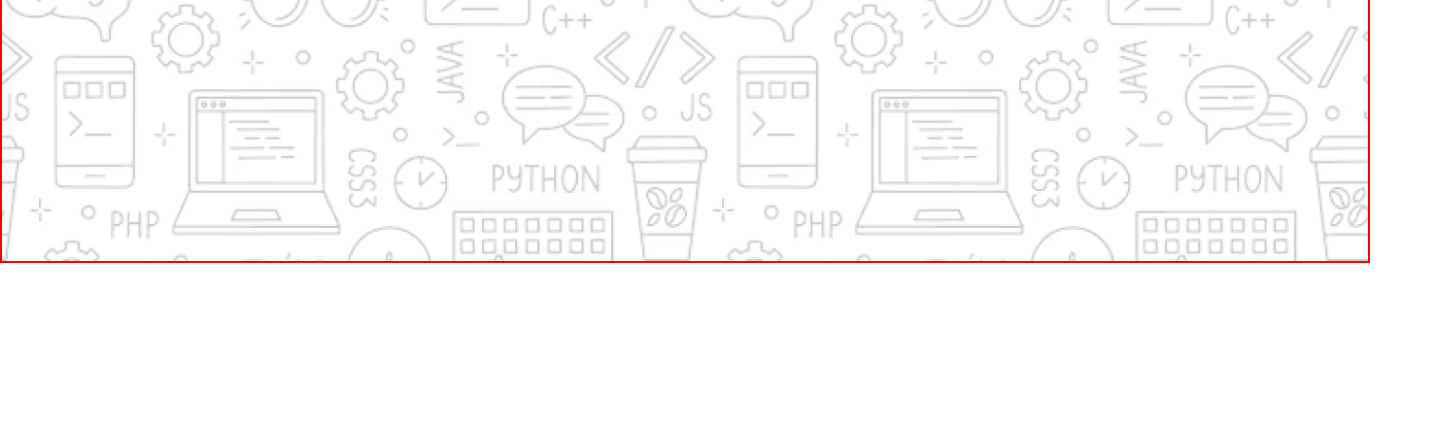
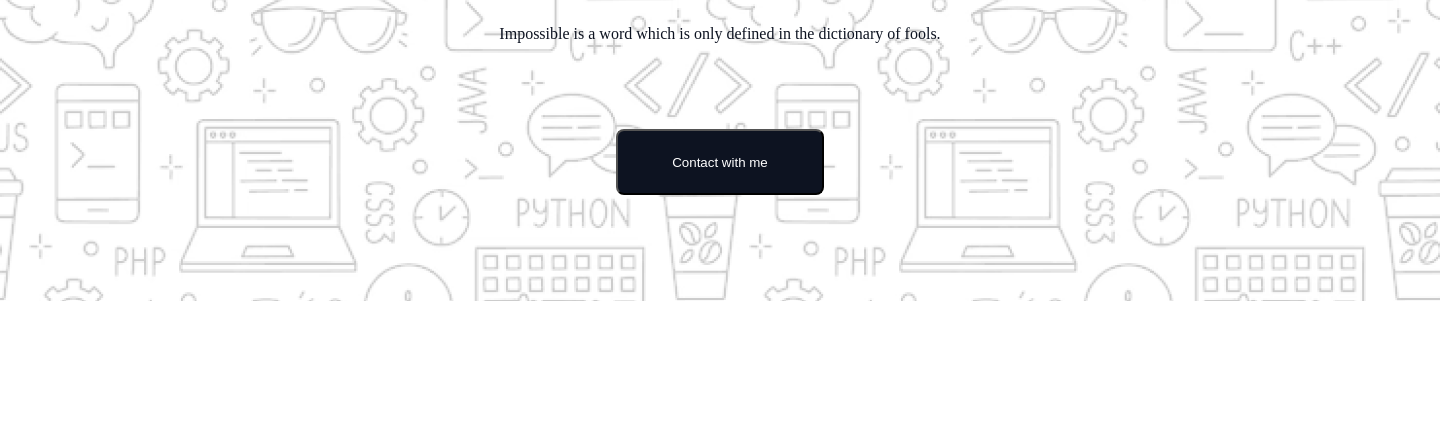
Before and after one commit to FahimShahriar202/assignment01_developer_portfolio, a plain HTML site: page index.html in a window 1280 px wide. Shown: the part 377-800 px from the top of the page, 1440 px wide, since content can reach past the window. Drawn offline with Linux system fonts and the light colour scheme; a web font is replaced by a local one.

Commit message:
1st banner done

```diff
--- a/index.html
+++ b/index.html
@@ -5,13 +5,40 @@
   <meta name="viewport" content="width=device-width, initial-scale=1.0">
   <title>My Developer Portfolio</title>
   <link rel="stylesheet" href="style/styles.css">
+  <style>
+    br{
+      display: flex;
+      flex-direction: column;
+      justify-content: center;
+      align-items: center;
+    }
+  </style>
 </head>
 <body>
 
   <header class="banner-container">
-    <div class="group1">
-      <img src="assets/Group.png" alt="">
-    </div>
+    <section class="section1">
+      <div class="group1">
+        <img src="assets/Group.png" alt="">
+      </div>
+
+      <div class="text1"><div class="header1"> <h1>"In the near future, I hope to become a <br> Developer."</h1> </div>
+      <br>
+
+      <p class="chotoText">Impossible is a word which is only defined in the dictionary of fools.</p>
+
+      <button class="button">
+        <nav>
+          <ul>
+            <li>
+              <a href="index.html">Contact with me</li>
+          </ul>
+        </nav>
+      </button>
+
+      <!-- </div> -->
+
+    </section>
 
   </header>
 
--- a/style/styles.css
+++ b/style/styles.css
@@ -12,11 +12,11 @@ body{
 }
 /* banner section starts here */
 .banner-container{
-  width:1370px;
-  height: 620px;
+  width:1440px;
+  height: 652px;
   margin: 0 auto;
   margin-top: 20px;
-  border: 2px solid red;
+  /* border: 2px solid red; */
   background-image: url("../assets/Hero-bg.png");
   background-position: center;
   background-repeat: no-repeat;
@@ -32,12 +32,87 @@ body{
   margin-top: 26px;
   margin-left: 370px;
   margin-right: 370px;
-  /* width: 240.28px;
-  height: 240px; */
-  /* left: 257.67%;
-  right: -257.67%;
-  top: 0%;
-  bottom: 0%;
-  transform: rotate(0.00deg); */
+  margin-bottom: 36px;
 
 }
+
+.text1{
+  align-items: center;
+  text-align: center;
+  display: flex;
+  flex-direction: column;
+  justify-content: center;
+  /* height: 150px; */
+}
+/*
+.header1{
+  display: flex;
+  flex-direction: column;
+  justify-content: center;
+  align-items: center;
+
+
+} */
+
+.chotoText{
+  position: static;
+  width: 852px;
+  height: 52px;
+  /* Auto layout */
+  display: flex;
+  flex-direction: column;
+  justify-content: flex-start;
+  align-items: center;
+  padding: 0px;
+
+  /* Inside Auto Layout */
+  flex: none;
+  order: 1;
+  flex-grow: 0;
+  margin: 24px 0px;
+  color: rgb(13, 19, 33);
+  font-family: Azeret Mono;
+  font-size: 16px;
+  font-weight: 400;
+  line-height: 26px;
+  letter-spacing: 0%;
+  text-align: center;
+  rgb(13, 19, 33)
+  opacity: 0.7;
+
+}
+
+.button{
+  /* Frame 2 */
+
+  color: white;
+  position: static;
+  width: 208px;
+  height: 66px;
+  /* Auto layout */
+  display: flex;
+  flex-direction: row;
+  justify-content: center;
+  align-items: center;
+  padding: 21px 24px 21px 24px;
+
+
+  /* Inside Auto Layout */
+  flex: none;
+  order: 1;
+  flex-grow: 0;
+  margin: 32px 0px;
+  border-radius: 8px;
+
+  background: rgb(13, 19, 33);
+  rgb(13, 19, 33)
+  }
+
+nav li a{
+  list-style: none;
+  text-decoration: none;
+  color: white;
+}
+
+nav > ul > li{
+  display:inline;}
```
